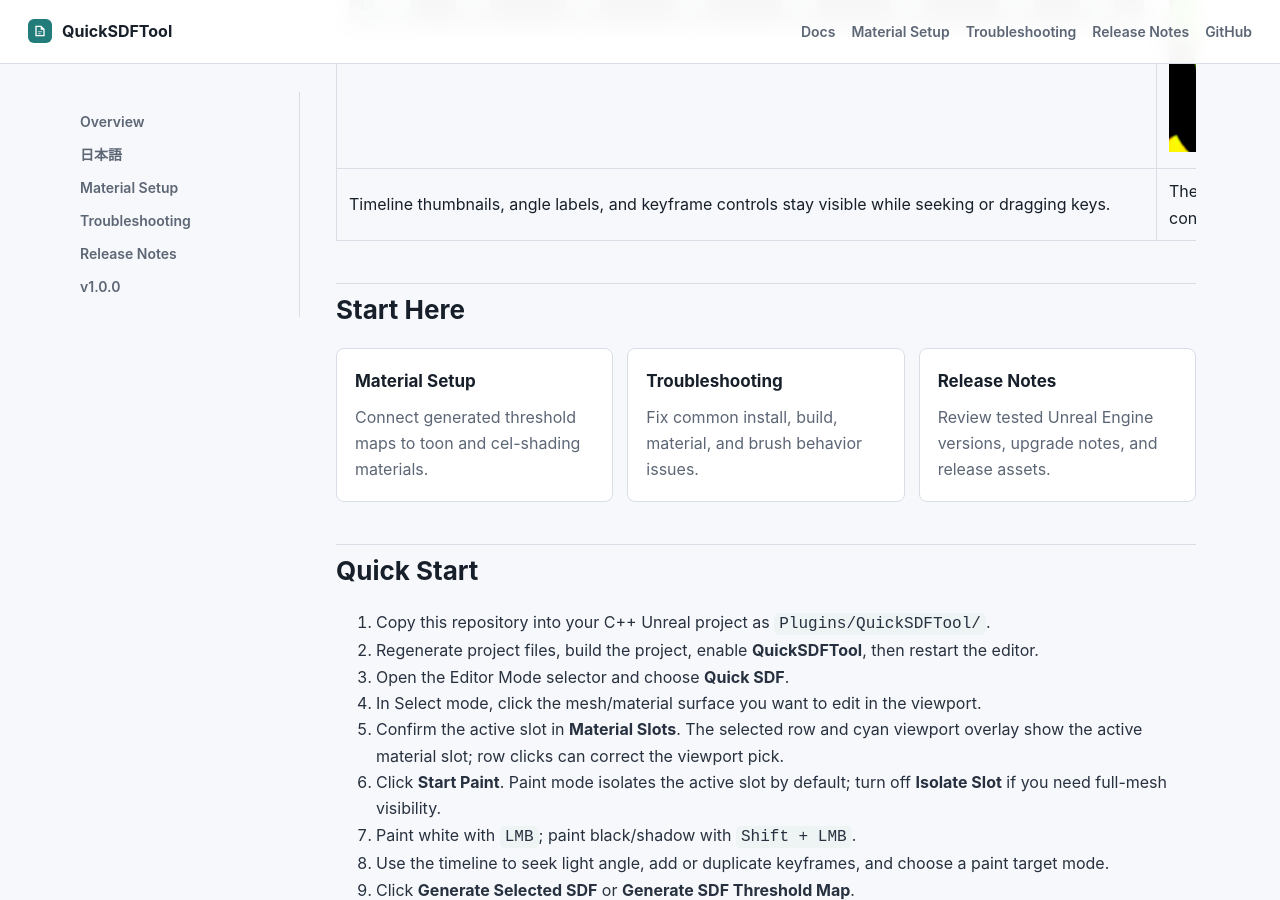
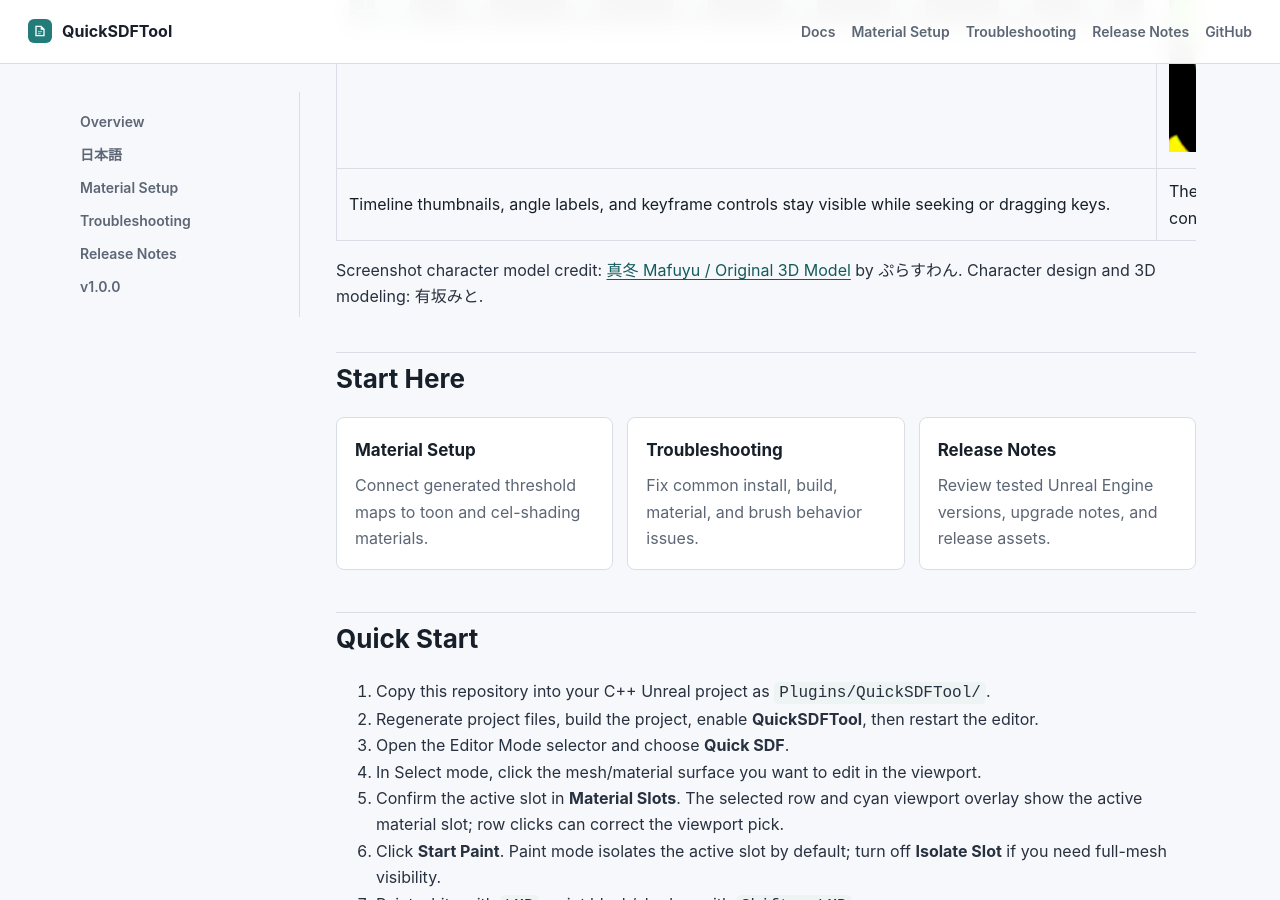
Before and after one commit to yeczrtu/QuickSDFTool, a Jekyll site: the page built from docs/index.md, in a window 1280 px wide and 900 px high, scrolled down 1881 px. Built offline with Jekyll 4.4.1, drawn with Linux system fonts in a browser that asks for light colours.

Commit message:
Add screenshot character model credits
Add attribution for the character model used in screenshots across README and docs. Inserted credit line (真冬 Mafuyu / Original 3D Model — https://booth.pm/ja/items/5007531) by ぷらすわん, character design and 3D modeling: 有坂みと in README.md, README_JP.md, docs/index.md, docs/ja/index.md, and docs/release-notes/v1.0.0.md to ensure proper attribution.

```diff
--- a/docs/index.md
+++ b/docs/index.md
@@ -31,6 +31,8 @@
 | --- | --- |
 | ![Quick SDF timeline controls and keyframes]({{ '/images/quick-sdf-timeline.png' | relative_url }}) | ![Generated SDF threshold texture preview]({{ '/images/quick-sdf-sdf-preview.png' | relative_url }}) |
 | Timeline thumbnails, angle labels, and keyframe controls stay visible while seeking or dragging keys. | The generated SDF threshold texture is the map consumed by toon materials. |
+
+Screenshot character model credit: [真冬 Mafuyu / Original 3D Model](https://booth.pm/ja/items/5007531) by ぷらすわん. Character design and 3D modeling: 有坂みと.
 
 ## Start Here
 
```
Also changed, not shown: docs/ja/index.md (+2 -0 lines), docs/release-notes/v1.0.0.md (+2 -0 lines), README.md, README_JP.md.
